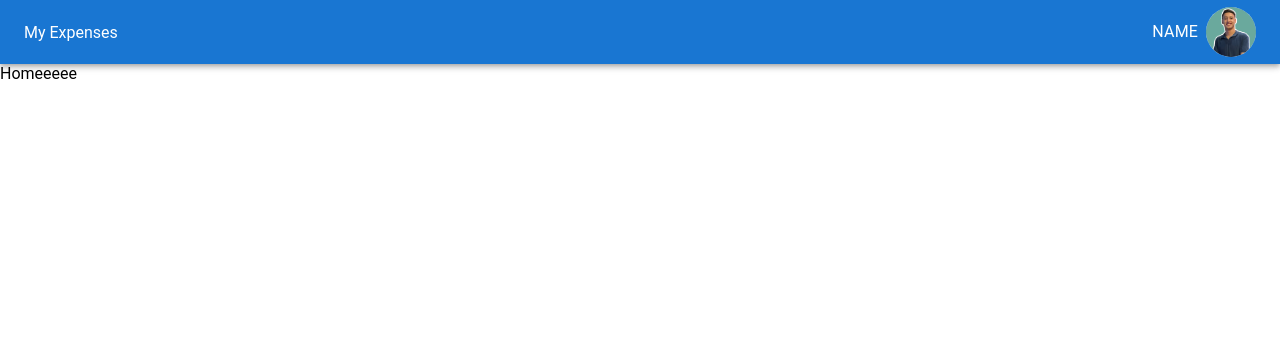
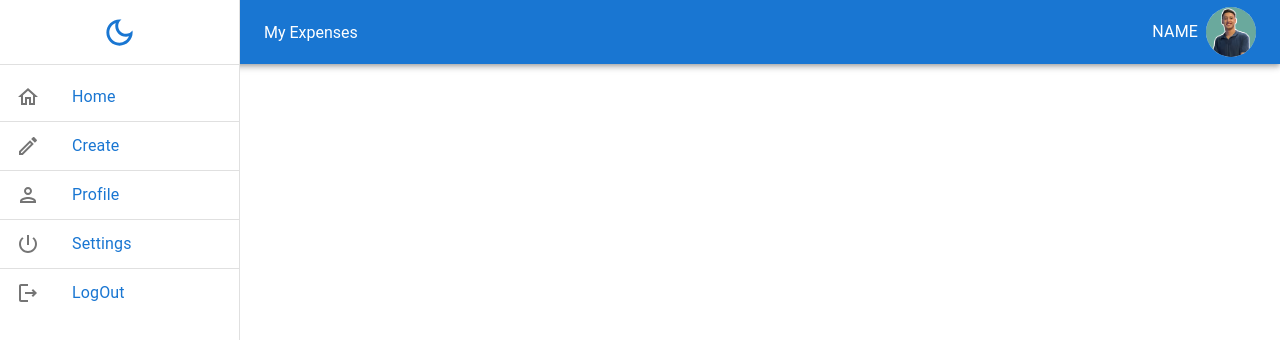
Before and after one commit to Abd0000/mui-toturial, a React (Create React App) app: page / in a window 1280 px wide. Shown: the top 340 px of the page. Built offline with nearby package versions, Linux system fonts and the light colour scheme.

Commit message:
1- learning using drawer(side bar)  2-isolating components 3- Lesson 9 Llists

```diff
--- /dev/null
+++ b/src/components/ListItems.jsx
@@ -0,0 +1,71 @@
+import * as React from 'react';
+import Box from '@mui/material/Box';
+import ListItem from '@mui/material/ListItem';
+import ListItemButton from '@mui/material/ListItemButton';
+import ListItemIcon from '@mui/material/ListItemIcon';
+import ListItemText from '@mui/material/ListItemText';
+import Divider from '@mui/material/Divider';
+import List from '@mui/material/List';
+import { CreateOutlined, HomeOutlined, LogoutOutlined, PersonOutlined, PowerSettingsNewOutlined } from '@mui/icons-material';
+
+const ListItems = () => {
+  return (
+<Box sx={{ width: '100%', maxWidth: 360, bgcolor: 'background.paper' }}>
+      <nav aria-label="main mailbox folders">
+        <List sx={{color:'primary.main'}}>
+          <ListItem disablePadding>
+            <ListItemButton>
+              <ListItemIcon>
+                <HomeOutlined  color='inherit'/>
+              </ListItemIcon>
+              <ListItemText primary="Home" />
+            </ListItemButton>
+          </ListItem>
+          <Divider />
+          <ListItem disablePadding>
+            <ListItemButton>
+              <ListItemIcon>
+                <CreateOutlined />
+              </ListItemIcon>
+              <ListItemText primary="Create" />
+            </ListItemButton>
+          </ListItem>
+          <Divider />
+          <ListItem disablePadding>
+            <ListItemButton>
+              <ListItemIcon>
+                <PersonOutlined />
+              </ListItemIcon>
+              <ListItemText primary="Profile" />
+            </ListItemButton>
+          </ListItem>
+          <Divider />
+          <ListItem disablePadding>
+            <ListItemButton>
+              <ListItemIcon>
+                <PowerSettingsNewOutlined />
+              </ListItemIcon>
+              <ListItemText primary="Settings" />
+            </ListItemButton>
+          </ListItem>
+          <Divider />
+          <ListItem disablePadding>
+            <ListItemButton>
+              <ListItemIcon>
+                <LogoutOutlined />
+              </ListItemIcon>
+              <ListItemText primary="LogOut" />
+            </ListItemButton>
+          </ListItem>
+
+
+
+
+        </List>
+      </nav>
+
+    </Box>
+  )
+}
+
+export default ListItems
--- /dev/null
+++ b/src/components/Navbar.jsx
@@ -0,0 +1,32 @@
+import { AppBar, Avatar, Link, Toolbar, Typography } from '@mui/material'
+import React from 'react'
+
+const Navbar = ({drawerWidth}) => {
+  return (
+          <AppBar position="static">
+          <Toolbar>
+            {/* using the Link component to create a link to the Home page */}
+            <Link
+              href="/"
+              underline="none"
+              color={"inherit"}
+              flexGrow={1}
+              sx={{ "&:hover": { fontSize: "large" }, width: `calc(100% - ${drawerWidth}px)`, ml: `${drawerWidth}px` }}
+            >
+              My Expenses
+            </Link>
+
+            <Typography variant="body1" color="inherit" mr={1}>
+              NAME
+            </Typography>
+            <Avatar
+              alt="Remy Sharp"
+              src="./images\PhotoRoom-20231020_155127.png"
+              sx={{ width: 50, height: 50 }}
+            />
+          </Toolbar>
+        </AppBar>
+  )
+}
+
+export default Navbar
--- /dev/null
+++ b/src/components/Sidebar.jsx
@@ -0,0 +1,45 @@
+import {
+  Divider,
+  Drawer,
+  Toolbar,
+  Typography,
+  IconButton,
+} from "@mui/material";
+import React from "react";
+import ListItems from "./ListItems";
+import { DarkModeOutlined } from "@mui/icons-material";
+
+const Sidebar = ({ drawerWidth }) => {
+  return (
+    <Drawer
+      sx={{
+        width: drawerWidth,
+        flexShrink: 0,
+        "& .MuiDrawer-paper": {
+          width: drawerWidth,
+          boxSizing: "border-box",
+        },
+      }}
+      variant="permanent"
+      anchor="left"
+    >
+
+      <IconButton
+      size="small"
+        sx={{
+          display: "flex",
+          alignItems: "center",
+          justifyContent: "center",
+          height: "64px",
+          color: "primary.main",
+        }}
+      >
+        <DarkModeOutlined fontSize="large"/>
+      </IconButton>
+      <Divider />
+      <ListItems />
+    </Drawer>
+  );
+};
+
+export default Sidebar;
--- a/src/pages/Root.jsx
+++ b/src/pages/Root.jsx
@@ -1,39 +1,13 @@
 import React from "react";
-import Toolbar from "@mui/material/Toolbar";
 import { Outlet } from "react-router-dom";
-import { Avatar, Link ,Typography,AppBar} from "@mui/material";
-
+import Navbar from "components/Navbar";
+import Sidebar from "components/Sidebar";
+const drawerWidth = 240;
 const Root = () => {
   return (
     <div>
-      {/* // The AppBar component is a wrapper for the Toolbar component.
-       The Toolbar component is a wrapper for the IconButton, Typography, and Button components.
-        The IconButton component is a wrapper for the MenuIcon component.
-         The Typography component is a wrapper for the h6 component.
-          The Button component is a wrapper for the h6 component. */}
-      <AppBar position="static">
-        <Toolbar>
-          {/* using the Link component to create a link to the Home page */}
-          <Link
-            href="/"
-            underline="none"
-            color={"inherit"}
-            flexGrow={1}
-            sx={{ ":hover": { fontSize: "large" } }}
-          >
-            My Expenses
-          </Link>
-
-          <Typography variant="body1" color="inherit" mr={1}>
-            NAME
-          </Typography>
-          <Avatar
-            alt="Remy Sharp"
-            src="./images\PhotoRoom-20231020_155127.png"
-            sx={{ width: 50, height: 50 }}
-          />
-        </Toolbar>
-      </AppBar>
+      <Navbar drawerWidth={drawerWidth}/>
+      <Sidebar drawerWidth={drawerWidth}/>
       <Outlet />
     </div>
   );
```
